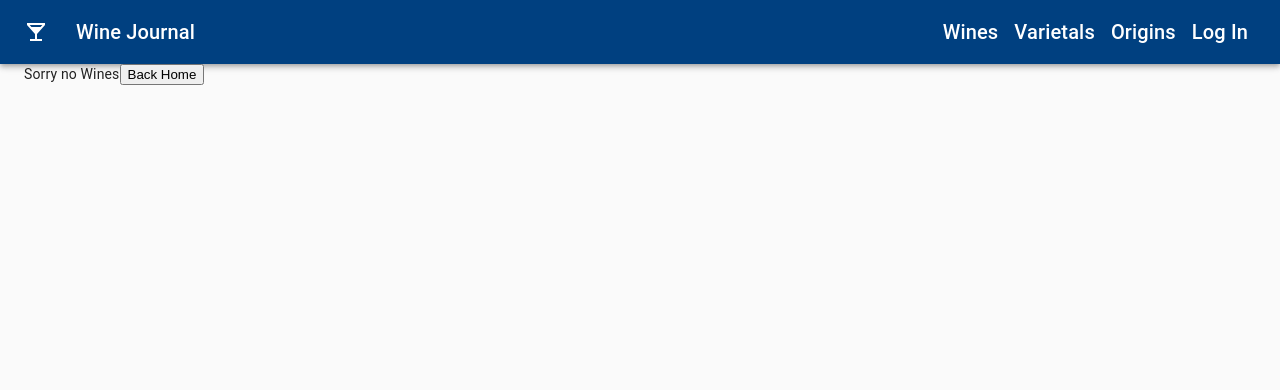
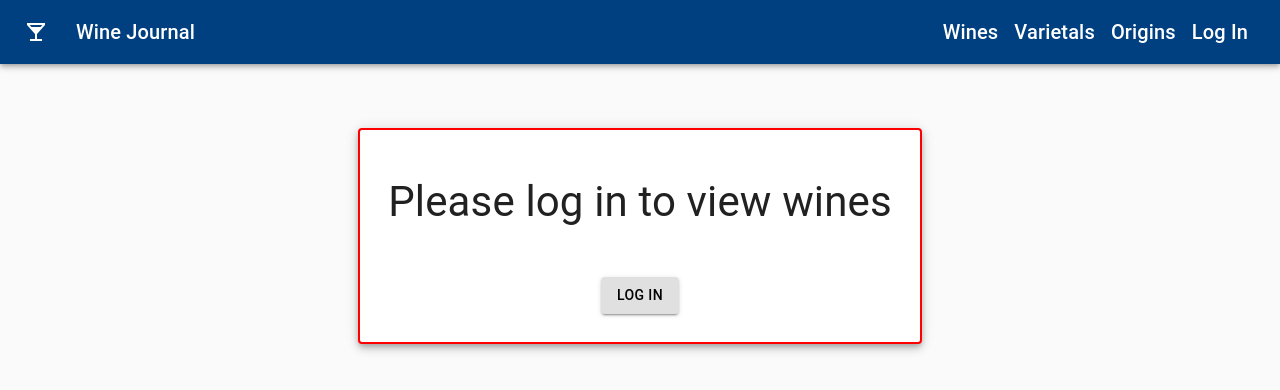
Before and after one commit to mmtakeuchi/wine-client, a React (Create React App) app: page /wines/1/edit in a window 1280 px wide. Shown: the top 390 px of the page. Built offline with nearby package versions, Linux system fonts and the light colour scheme; no server answers.

Commit message:
added page when no user is logged in

```diff
--- a/src/components/EditWine.js
+++ b/src/components/EditWine.js
@@ -3,7 +3,7 @@ import { useDispatch, useSelector } from "react-redux";
 import { useHistory, Redirect } from "react-router-dom";
 import { getVarietals } from "../actions/varietalActions";
 import { getOrigins } from "../actions/originActions";
-import { getWines, editWine } from "../actions/wineActions";
+import { editWine } from "../actions/wineActions";
 import { makeStyles } from "@material-ui/core/styles";
 import Container from "@material-ui/core/Container";
 import Paper from "@material-ui/core/Paper";
--- a/src/components/Navbar.js
+++ b/src/components/Navbar.js
@@ -8,10 +8,8 @@ import Toolbar from "@material-ui/core/Toolbar";
 import IconButton from "@material-ui/core/IconButton";
 import Button from "@material-ui/core/Button";
 import Typography from "@material-ui/core/Typography";
-import InputBase from "@material-ui/core/InputBase";
 import MenuItem from "@material-ui/core/MenuItem";
 import Menu from "@material-ui/core/Menu";
-import SearchIcon from "@material-ui/icons/Search";
 import LocalBarIcon from "@material-ui/icons/LocalBar";
 import MoreIcon from "@material-ui/icons/MoreVert";
 
--- /dev/null
+++ b/src/components/NoUser.js
@@ -0,0 +1,57 @@
+import React from "react";
+import { Link } from "react-router-dom";
+import Button from "@material-ui/core/Button";
+import Paper from "@material-ui/core/Paper";
+import { makeStyles } from "@material-ui/core/styles";
+
+const useStyles = makeStyles((theme) => ({
+  root: {
+    marginTop: theme.spacing(8),
+    marginBottom: theme.spacing(8),
+    display: "flex",
+    flexDirection: "column",
+    alignItems: "center",
+    textAlign: "center",
+  },
+  paper: {
+    border: "0.2em solid red",
+  },
+  intro: {
+    justifyContent: "center",
+    alignItems: "center",
+    margin: "1em",
+    textAlign: "center",
+    fontSize: "2em",
+  },
+  title: {
+    textAlign: "center",
+    fontSize: "1.5em",
+  },
+  links: {
+    textDecoration: "none",
+    color: "black",
+  },
+  button: {
+    backgroundColor: "primary",
+  },
+}));
+
+const NoUser = () => {
+  const classes = useStyles();
+  return (
+    <div className={classes.root}>
+      <Paper elevation={5} className={classes.paper}>
+        <div className={classes.intro}>
+          <p className={classes.title}>Please log in to view wines</p>
+          <Button variant="contained" className={classes.button}>
+            <Link to="/login" className={classes.links}>
+              Log In
+            </Link>
+          </Button>
+        </div>
+      </Paper>
+    </div>
+  );
+};
+
+export default NoUser;
--- a/src/components/Wine.js
+++ b/src/components/Wine.js
@@ -2,8 +2,6 @@ import React, { useEffect } from "react";
 import { useDispatch, useSelector } from "react-redux";
 import { useHistory, Link, Redirect } from "react-router-dom";
 import { deleteWine, getWines } from "../actions/wineActions";
-import { getOrigins } from "../actions/originActions";
-import { getVarietals } from "../actions/varietalActions";
 import { makeStyles } from "@material-ui/core/styles";
 import Grid from "@material-ui/core/Grid";
 import Card from "@material-ui/core/Card";
@@ -79,20 +77,10 @@ const Wine = (props) => {
   const dispatch = useDispatch();
   const history = useHistory();
   const { wines } = useSelector((state) => state.wines);
-  const varietals = useSelector((state) => state.varietals);
-  const origins = useSelector((state) => state.origins);
   const wineId = props.match.params.id;
 
   useEffect(() => {
     dispatch(getWines());
-  }, [dispatch]);
-
-  useEffect(() => {
-    dispatch(getVarietals());
-  }, [dispatch]);
-
-  useEffect(() => {
-    dispatch(getOrigins());
   }, [dispatch]);
 
   let wine =
@@ -115,14 +103,6 @@ const Wine = (props) => {
       ).region;
     }
   };
-  // let varietal = wine.varietal.name
-  //   ? wine.varietal
-  //   : varietals.find((varietal) => varietal.id === parseInt(wine.varietal_id));
-  // let origin =
-  //   origins && wine
-  //     ? origins.find((origin) => origin.id === parseInt(wine.origin_id))
-  //     : null;
-  console.log(wine);
 
   const handleDelete = () => {
     dispatch(deleteWine(`${wine.id}`));
--- a/src/containers/WineContainer.js
+++ b/src/containers/WineContainer.js
@@ -9,6 +9,7 @@ import { getWines } from "../actions/wineActions";
 import { getVarietals } from "../actions/varietalActions";
 import { getOrigins } from "../actions/originActions";
 import FilterBar from "../components/FilterBar";
+import NoUser from "../components/NoUser";
 
 class WineContainer extends Component {
   state = {
@@ -94,8 +95,7 @@ class WineContainer extends Component {
 
     return (
       <div>
-        Sorry no Wines
-        <button onClick={this.handleRedirect}>Back Home</button>
+        <NoUser />
       </div>
     );
   }
```
Also changed, not shown: 1 other file (tests, documents, lock files or other folders).
